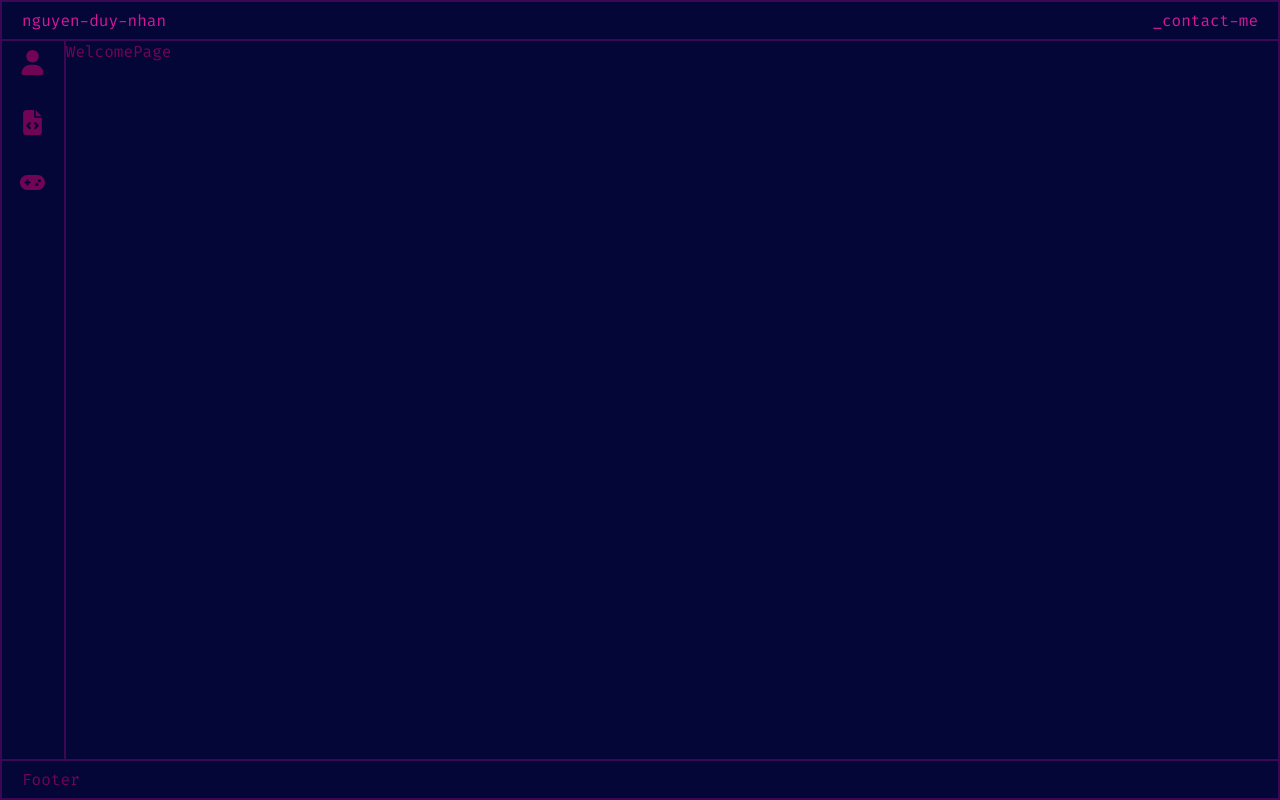
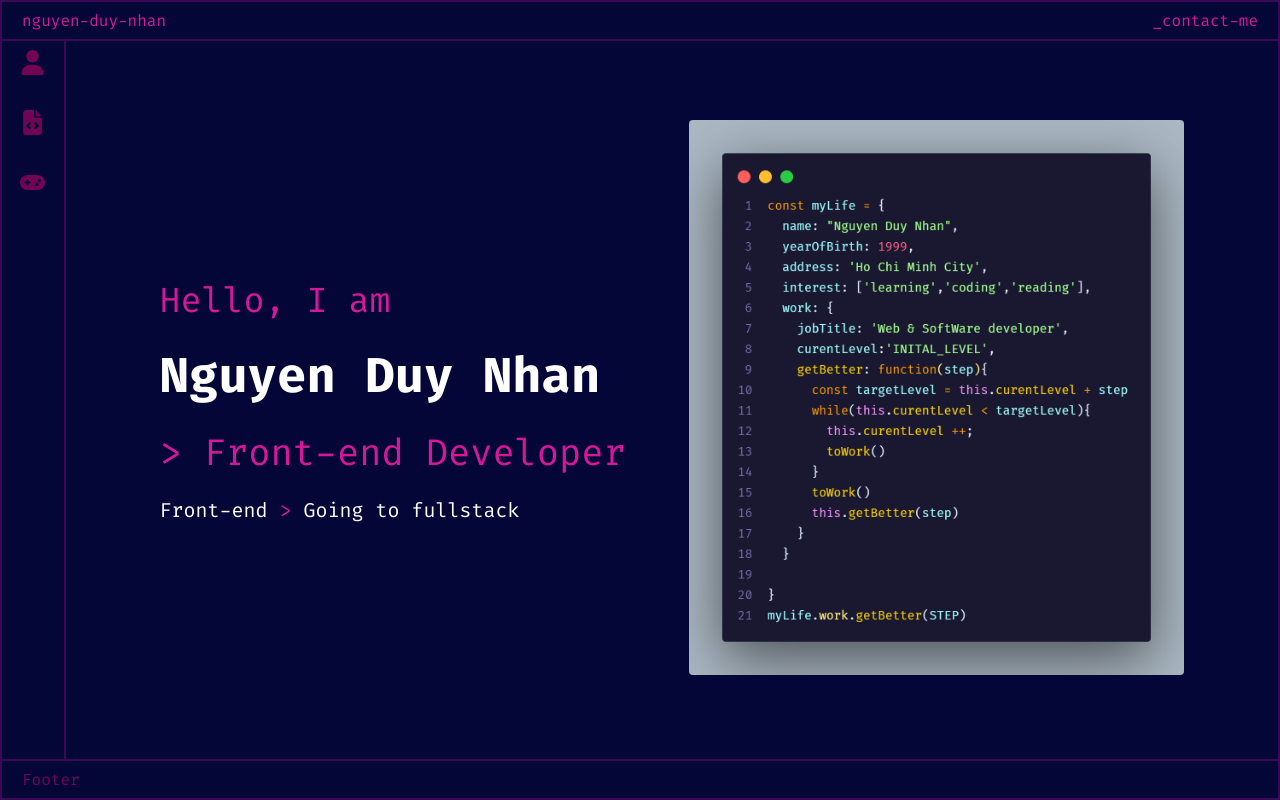
Before and after one commit to duynhannguyen/portfolio-website, a React (Vite) app: page / in a window 1280 px wide. Built offline with nearby package versions, Linux system fonts and the light colour scheme.

Commit message:
feat: implement welcomePage

```diff
--- a/src/components/mainSection/MainSection.css
+++ b/src/components/mainSection/MainSection.css
@@ -4,4 +4,8 @@
 }
 .main-section-wrap .content-container {
   flex-grow: 1;
+}
+.main-section-wrap .welcome-container {
+  height: inherit;
+  flex-grow: 1;
 }/*# sourceMappingURL=MainSection.css.map */
--- a/src/components/mainSection/MainSection.scss
+++ b/src/components/mainSection/MainSection.scss
@@ -4,4 +4,8 @@
   .content-container {
     flex-grow: 1;
   }
+  .welcome-container {
+    height: inherit;
+    flex-grow: 1;
+  }
 }
--- a/src/components/mainSection/MainSection.tsx
+++ b/src/components/mainSection/MainSection.tsx
@@ -91,7 +91,7 @@ const MainSection = () => {
         />
       )}
       {showTabBar.length === 0 && (
-        <section>
+        <section className="welcome-container">
           {" "}
           <WelcomePage />{" "}
         </section>
--- a/src/components/welcomePage/WelcomePage.css
+++ b/src/components/welcomePage/WelcomePage.css
@@ -1 +1,43 @@
-/*# sourceMappingURL=WelcomePage.css.map */
+.welcomePage-wrap {
+  width: 100%;
+  display: flex;
+  align-items: center;
+  justify-content: space-evenly;
+  height: inherit;
+  padding: 3rem;
+}
+.welcomePage-wrap .welcome-content {
+  display: flex;
+  flex-direction: column;
+  gap: 2rem;
+  justify-content: center;
+  color: #d51799;
+}
+.welcomePage-wrap .welcome-content .greeting-title {
+  font-size: 3.5rem;
+}
+.welcomePage-wrap .welcome-content .author-name {
+  color: #fff;
+  font-size: 4.9rem;
+  font-weight: 700;
+}
+.welcomePage-wrap .welcome-content .job-name {
+  font-size: 3.7rem;
+}
+.welcomePage-wrap .welcome-content .oriented-development {
+  color: #fff;
+  font-size: 2rem;
+}
+.welcomePage-wrap .welcome-content .oriented-development .gt {
+  color: #d51799;
+}
+.welcomePage-wrap .welcome-picture {
+  text-align: center;
+}
+.welcomePage-wrap .welcome-picture > img {
+  margin: 0 auto;
+  max-height: 55.5rem;
+  border-radius: 0.4rem;
+  -o-object-fit: fill;
+     object-fit: fill;
+}/*# sourceMappingURL=WelcomePage.css.map */
--- a/src/components/welcomePage/WelcomePage.scss
+++ b/src/components/welcomePage/WelcomePage.scss
@@ -0,0 +1,45 @@
+@import "../../variables";
+
+.welcomePage-wrap {
+  width: 100%;
+  display: flex;
+  align-items: center;
+  justify-content: space-evenly;
+  height: inherit;
+  padding: 3rem;
+  .welcome-content {
+    display: flex;
+    flex-direction: column;
+    gap: 2rem;
+    justify-content: center;
+    color: $hightLightDarkMode;
+    .greeting-title {
+      font-size: 3.5rem;
+    }
+    .author-name {
+      color: #fff;
+      font-size: 4.9rem;
+      font-weight: 700;
+    }
+    .job-name {
+      font-size: 3.7rem;
+    }
+    .oriented-development {
+      color: #fff;
+      font-size: 2rem;
+      .gt {
+        color: $hightLightDarkMode;
+      }
+    }
+  }
+  .welcome-picture {
+    text-align: center;
+    > img {
+      margin: 0 auto;
+      max-height: 55.5rem;
+
+      border-radius: 0.4rem;
+      object-fit: fill;
+    }
+  }
+}
--- a/src/components/welcomePage/WelcomePage.tsx
+++ b/src/components/welcomePage/WelcomePage.tsx
@@ -1,7 +1,23 @@
 import "./WelcomePage.css";
 
 const WelcomePage = () => {
-  return <div>WelcomePage</div>;
+  return (
+    <div className="welcomePage-wrap">
+      <div className="welcome-content">
+        <span className="greeting-title"> Hello, I am </span>
+        <span className="author-name"> Nguyen Duy Nhan </span>
+        <span className="job-name"> &gt; Front-end Developer </span>
+        <div className="oriented-development">
+          <span>Front-end</span>
+          <span className="gt"> &gt; </span>
+          <span>Going to fullstack</span>
+        </div>
+      </div>
+      <div className="welcome-picture">
+        <img src="/myLife_dark.png" />
+      </div>
+    </div>
+  );
 };
 
 export default WelcomePage;
```
Also changed, not shown: 2 other files (tests, documents, lock files or other folders).
